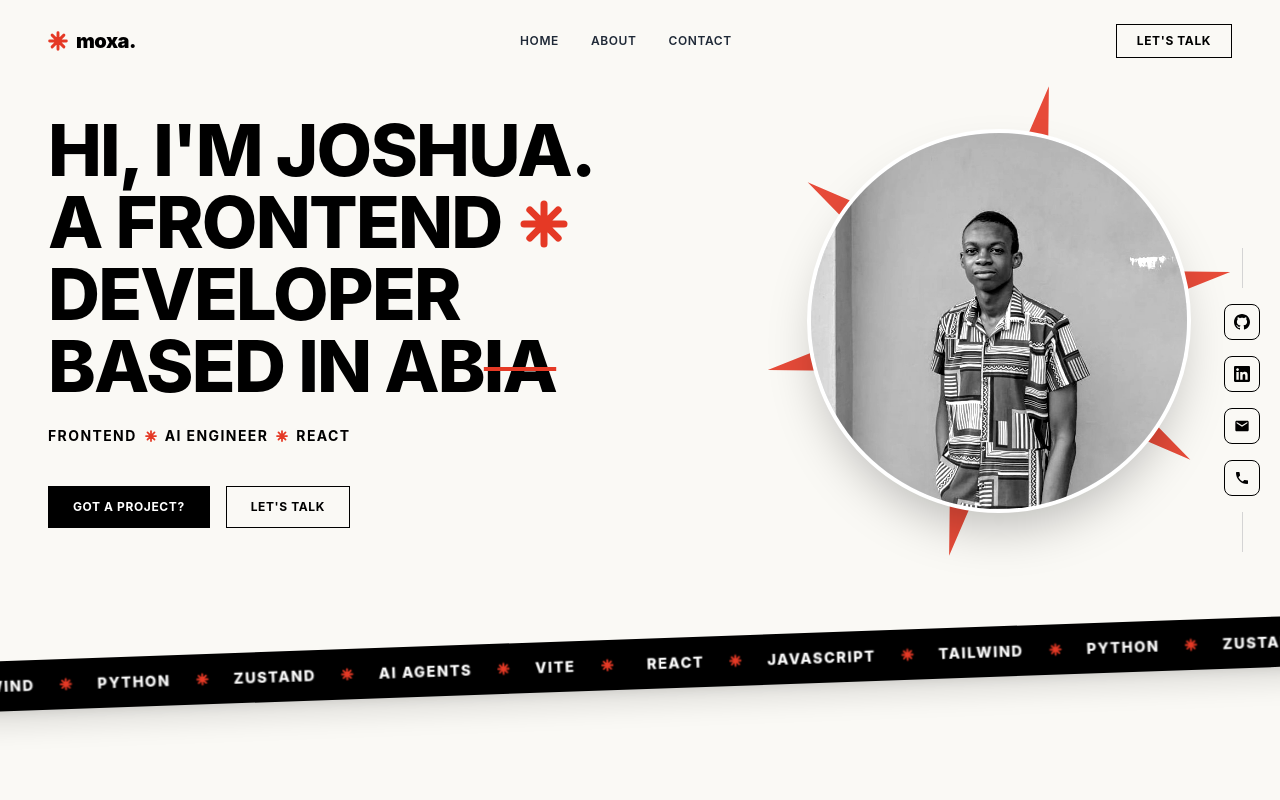
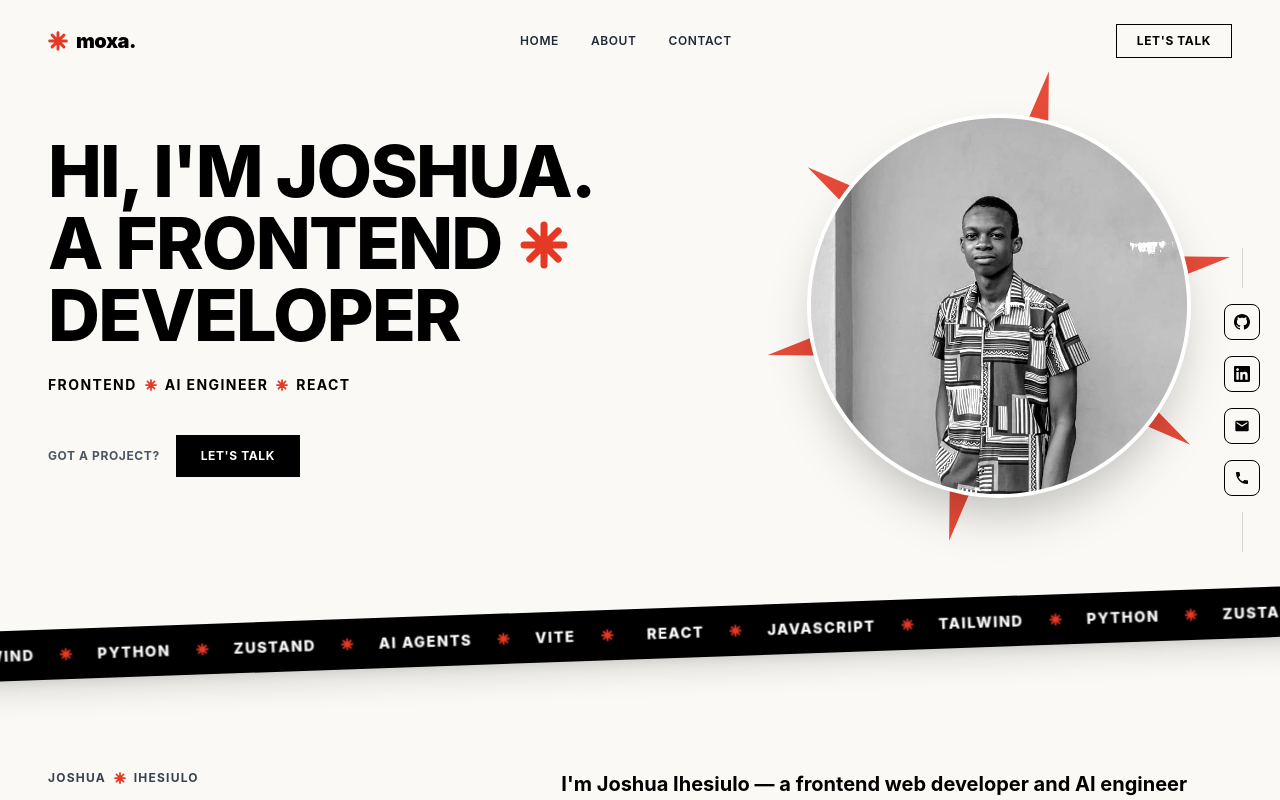
Before and after one commit to joshuaihesiulo/Joshua-Portfolio, a React (Vite) app: page / in a window 1280 px wide. Shown: the top 800 px of the page. Built offline with nearby package versions, Linux system fonts and the light colour scheme.

Commit message:
Simplify hero CTA, remove location line from headline

```diff
--- a/src/components/Hero.jsx
+++ b/src/components/Hero.jsx
@@ -8,8 +8,7 @@ export default function Hero() {
       <div className="lg:col-span-7 space-y-6">
         <h1 className="text-4xl sm:text-5xl md:text-6xl lg:text-7xl font-extrabold tracking-tight leading-[1.05] uppercase">
           HI, I'M JOSHUA. <br />
-          A FRONTEND <RedStar className="w-8 h-8 sm:w-10 sm:h-10 md:w-12 md:h-12 mx-1 align-baseline" /> DEVELOPER <br />
-          BASED IN AB<span className="line-through decoration-[#E53925] decoration-4">IA</span>
+          A FRONTEND <RedStar className="w-8 h-8 sm:w-10 sm:h-10 md:w-12 md:h-12 mx-1 align-baseline" /> DEVELOPER
         </h1>
 
         <div className="flex items-center gap-2 text-xs md:text-sm font-bold tracking-widest uppercase">
@@ -21,10 +20,10 @@ export default function Hero() {
         </div>
 
         <div className="pt-4 flex items-center gap-4">
+          <span className="text-xs font-bold uppercase tracking-wider text-gray-600">
+            Got a project?
+          </span>
           <button className="bg-black text-white border border-black px-6 py-3 text-xs font-bold uppercase tracking-wider hover:bg-gray-800 transition">
-            Got a project?
-          </button>
-          <button className="border border-black text-black px-6 py-3 text-xs font-bold uppercase tracking-wider hover:bg-black hover:text-white transition">
             Let's talk
           </button>
         </div>
```
